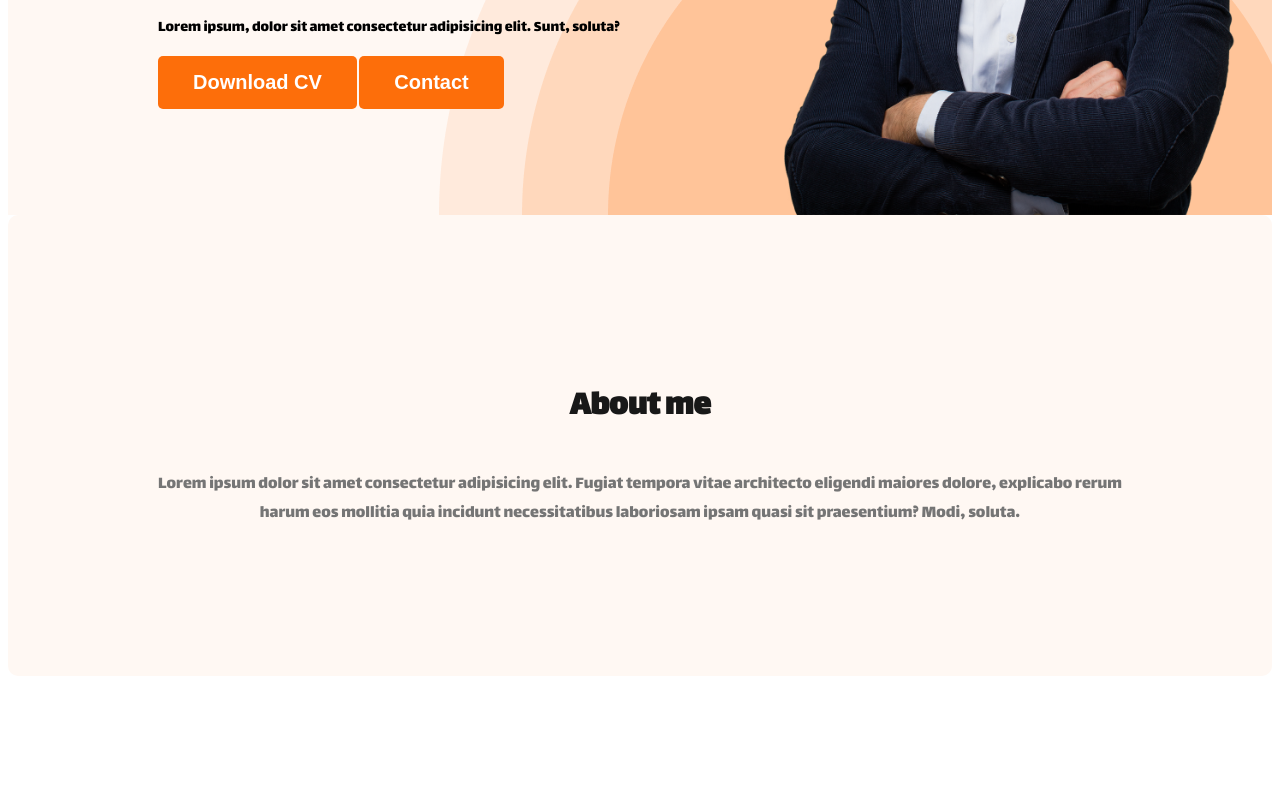
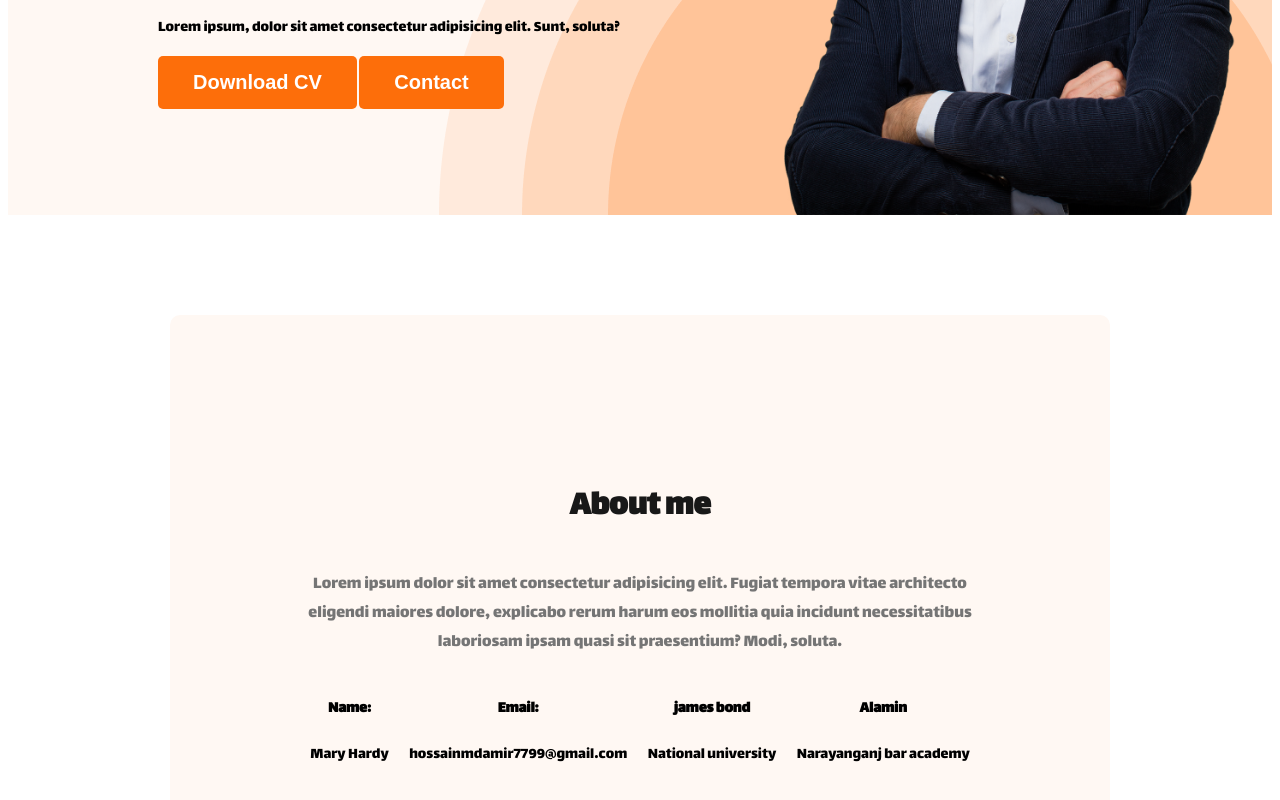
Before and after one commit to md7799/web-developer-portfolio, a plain HTML site: page index.html in a window 1280 px wide. Shown: the part 562-1362 px from the top of the page. Before the commit the page ends 1246 px from the top, so only its background shows below. Drawn offline with Linux system fonts and the light colour scheme.

Commit message:
header done

```diff
--- a/index.html
+++ b/index.html
@@ -34,6 +34,24 @@
         <section class="about">
             <h3 class="section-title">About me</h3>
             <p class="section-description">Lorem ipsum dolor sit amet consectetur adipisicing elit. Fugiat tempora vitae architecto eligendi maiores dolore, explicabo rerum harum eos mollitia quia incidunt necessitatibus laboriosam ipsam quasi sit praesentium? Modi, soluta.</p>
+            <div class="about-info-container">
+                <div class="about-info">
+                    <h4 class="info-title">Name:</h4>
+                    <p class="info-description">Mary Hardy</p>
+                </div>
+                <div class="about-info">
+                    <h4 class="info-title">Email:</h4>
+                    <p class="info-description">hossainmdamir7799@gmail.com</p>
+                </div>
+                <div class="about-info">
+                    <h4 class="info-title">james bond</h4>
+                    <p class="info-description">National university</p>
+                </div>
+                <div class="about-info">
+                    <h4 class="info-title">Alamin</h4>
+                    <p class="info-description">Narayanganj bar academy</p>
+                </div>
+            </div>
         </section>
     </main>
     <footer>
--- a/style.css
+++ b/style.css
@@ -72,7 +72,7 @@ nav{
             padding: 130px;
             border-radius: 10px;
             background: #fff8f3;
-            margin: 130px o;
+            margin: 100px;
 
         }
         .section-title{
@@ -86,3 +86,14 @@ nav{
             text-align: center;
             font-size: 18px;
         }
+        main{
+            max-width: 1140px;
+            margin: 0 auto;
+        }
+        .about-info-container {
+            display: flex;
+            justify-content: space-around;
+        }
+        .about-info{
+            text-align: center;
+        }
```
